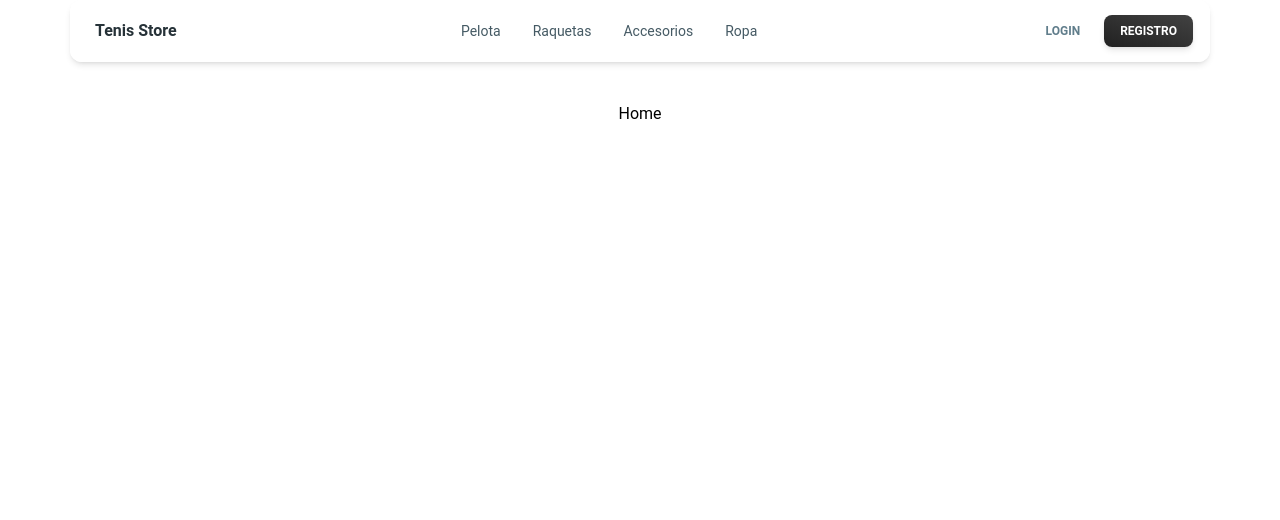
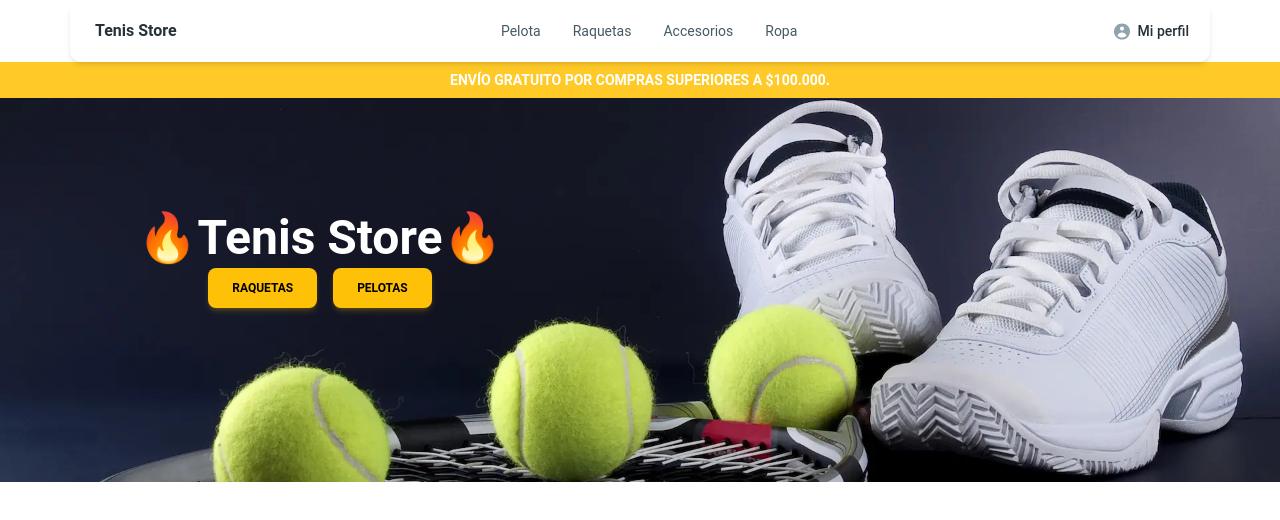
Before and after one commit to DanielM0802/tenis-store-ui, a React (Vite) app: page / in a window 1280 px wide. Shown: the top 520 px of the page. Built offline with nearby package versions, Linux system fonts and the light colour scheme.

Commit message:
seccion de hero de home

```diff
--- a/src/App.jsx
+++ b/src/App.jsx
@@ -15,7 +15,7 @@ function App() {
   return (
     <Router>
       <NavbarTenis/>
-      <div className="flex justify-center pt-10">
+      {/* <div className="flex justify-center pt-10"> */}
 
       <Routes>
         <Route path="/" element={ <Home/> }/>
@@ -29,7 +29,7 @@ function App() {
         <Route path="/productos/detalle" element={ <ProductoDetalle/> }/>
 
       </Routes>
-      </div>
+      {/* </div> */}
 
     </Router>
   )
--- a/src/components/Pedidos.jsx
+++ b/src/components/Pedidos.jsx
@@ -18,7 +18,7 @@ function Pedidos() {
   ]
 
   return (
-    <Card className="w-4/5 bg-deep-orange-400">
+    <Card className=" ">
       <List>
 
 
@@ -26,19 +26,24 @@ function Pedidos() {
           pedidos.map(  pedido => (
             <ListItem key={pedido.numeroPedido}>
 
-              <Typography variant='p' color="blue-gray" className='my-5 font-bold'>
+              <div className="flex flex-col">
+                <Typography variant='p' color="blue-gray" className='font-bold'>
                         {pedido.fecha} | ${pedido.total}
                 </Typography>
-              <Typography variant='p' color="blue-gray" className='my-5'>
+                <Typography variant='p' color="blue-gray" className=''>
                         Numero de pedido: {pedido.numeroPedido}
                 </Typography>
 
+                <div className="flex mt-5">
                   {
                     pedido.productos.map( producto => (
-                  <Avatar src={producto} alt="avatar" variant="square" />
+                      <Avatar src={producto} alt="avatar" variant="square" className="border border-gray-400 mr-2" />
 
                     ))
                   }
+                </div>
+              </div>
+
 
             </ListItem>
            ))
--- a/src/components/navbar/NavbarTenis.jsx
+++ b/src/components/navbar/NavbarTenis.jsx
@@ -19,6 +19,9 @@ import {
 import {NavLink} from "react-router-dom"
 
 function NavList() {
+
+
+
   return (
     <List className="mt-4 mb-6 p-0 lg:mt-0 lg:mb-0 lg:flex-row lg:p-1">
         <NavLink to="productos/pelotas">
@@ -60,6 +63,16 @@ export function NavbarTenis() {
     );
   }, []);
 
+
+  let user = {
+    nombre: "Juan",
+    rut: "12.324.234-2"
+  }
+
+  //el usuario se deslogea
+
+  //user = null;
+
   return (
     <Navbar className="mx-auto max-w-screen-xl px-4 py-2">
       <div className="flex items-center justify-between text-blue-gray-900">
@@ -77,6 +90,36 @@ export function NavbarTenis() {
         <div className="hidden lg:block">
           <NavList />
         </div>
+        {
+
+            user ?
+            <NavLink to="/perfil">
+              <Typography
+                as="li"
+                variant="small"
+                color="blue-gray"
+                className="flex items-center gap-x-2 p-1 font-medium"
+              >
+                <svg
+                  width="16"
+                  height="17"
+                  viewBox="0 0 16 17"
+                  fill="none"
+                  xmlns="http://www.w3.org/2000/svg"
+                >
+                  <path
+                    fill-rule="evenodd"
+                    clip-rule="evenodd"
+                    d="M16 8.5C16 10.6217 15.1571 12.6566 13.6569 14.1569C12.1566 15.6571 10.1217 16.5 8 16.5C5.87827 16.5 3.84344 15.6571 2.34315 14.1569C0.842855 12.6566 0 10.6217 0 8.5C0 6.37827 0.842855 4.34344 2.34315 2.84315C3.84344 1.34285 5.87827 0.5 8 0.5C10.1217 0.5 12.1566 1.34285 13.6569 2.84315C15.1571 4.34344 16 6.37827 16 8.5ZM10 5.5C10 6.03043 9.78929 6.53914 9.41421 6.91421C9.03914 7.28929 8.53043 7.5 8 7.5C7.46957 7.5 6.96086 7.28929 6.58579 6.91421C6.21071 6.53914 6 6.03043 6 5.5C6 4.96957 6.21071 4.46086 6.58579 4.08579C6.96086 3.71071 7.46957 3.5 8 3.5C8.53043 3.5 9.03914 3.71071 9.41421 4.08579C9.78929 4.46086 10 4.96957 10 5.5ZM8 9.5C7.0426 9.49981 6.10528 9.77449 5.29942 10.2914C4.49356 10.8083 3.85304 11.5457 3.454 12.416C4.01668 13.0706 4.71427 13.5958 5.49894 13.9555C6.28362 14.3152 7.13681 14.5009 8 14.5C8.86319 14.5009 9.71638 14.3152 10.5011 13.9555C11.2857 13.5958 11.9833 13.0706 12.546 12.416C12.147 11.5457 11.5064 10.8083 10.7006 10.2914C9.89472 9.77449 8.9574 9.49981 8 9.5Z"
+                    fill="#90A4AE"
+                  />
+                </svg>
+                <a href="#" className="flex items-center">
+                  Mi perfil
+                </a>
+              </Typography>
+            </NavLink>
+            :
             <div className="hidden gap-2 lg:flex">
               <NavLink to="/login">
                 <Button variant="text" size="sm" color="blue-gray">
@@ -89,6 +132,9 @@ export function NavbarTenis() {
                 </Button>
               </NavLink>
             </div>
+        }
+
+
         <IconButton
           variant="text"
           color="blue-gray"
--- a/src/pages/Home .jsx
+++ b/src/pages/Home .jsx
@@ -1,8 +1,47 @@
 import React from 'react'
+import { Typography, Button} from '@material-tailwind/react'
+import { Link } from 'react-router-dom'
 
 function Home () {
   return (
-    <div>Home </div>
+    <div>
+
+      <div className='py-2 bg-amber-400'>
+        <Typography variant='h4' color="white" className='text-sm text-center'>
+          ENVÍO GRATUITO POR COMPRAS SUPERIORES A $100.000.
+        </Typography>
+      </div>
+
+      <div className='h-96'>
+        <div className="h-full bg-[url('/img/hero.webp')] bg-cover bg-no-repeat bg-center">
+            <div className='h-full grid grid-cols-2'>
+
+              <div className='flex flex-col justify-center items-center pb-16'>
+                <Typography variant='h1' color="white" className=''>
+                  🔥Tenis Store🔥
+                </Typography>
+                <div className="flex gap-4">
+                  <Link to="/productos/raquetas">
+                    <Button color="amber">Raquetas</Button>
+
+                  </Link>
+                  <Link to="/productos/pelotas">
+                    <Button color="amber">Pelotas</Button>
+                  </Link>
+                </div>
+              </div>
+
+              <div className=''></div>
+
+
+            </div>
+        </div>
+      </div>
+
+
+
+
+    </div>
   )
 }
 
--- a/src/pages/Perfil.jsx
+++ b/src/pages/Perfil.jsx
@@ -41,7 +41,7 @@ function Perfil() {
           </Tab>
         ))}
       </TabsHeader>
-      <TabsBody className="bg-green-500 ">
+      <TabsBody className=" ">
         {data.map(({ value }) => (
           <TabPanel key={value} value={value}>
 
--- a/src/pages/ProductoDetalle.jsx
+++ b/src/pages/ProductoDetalle.jsx
@@ -7,7 +7,8 @@ function ProductoDetalle() {
     const {nombre, url_imagen, precio_anterior, precio_actual, descripcion} = state.producto;
     console.log(state.producto)
   return (
-    <div>
+    <div className='container px-12 mx-auto'>
+
 
         <Typography variant='h1' color="blue-gray" className='text-3xl my-5'>
             {nombre}
--- a/src/pages/productos/Pelotas.jsx
+++ b/src/pages/productos/Pelotas.jsx
@@ -1,6 +1,7 @@
 import React from 'react'
 import { Producto } from '../../components/Producto'
 import { Typography } from '@material-tailwind/react';
+import { Link } from 'react-router-dom';
 
 function Pelotas() {
 
@@ -80,9 +81,9 @@ function Pelotas() {
           {
 
             pelotas.map(pelota => (
-
-            <Producto producto= {pelota}/>
-
+              <Link to="/productos/detalle" state={ {producto: pelota}  }>
+                <Producto producto= {pelota}/>
+              </Link>
             ))
 
           }
```
Also changed, not shown: public/img/hero.webp (added). Lines whose indentation alone changed are shown as unchanged.
